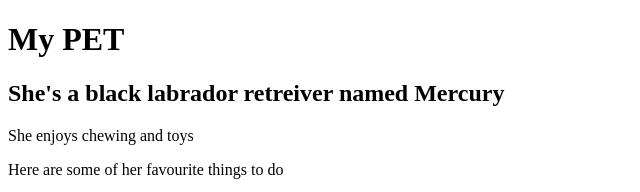
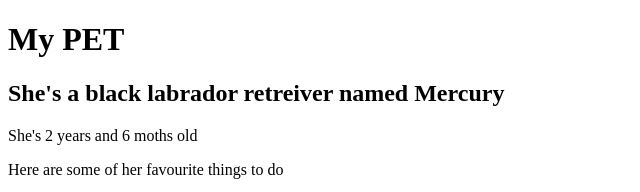
Before and after one commit to ChelseaOwiti/Websitesss, a plain HTML site: page petwebsite.html in a window 1280 px wide. Shown: the top 192 px of the page, 0-640 px from the left. Drawn offline with Linux system fonts and the light colour scheme.

Commit message:
new pet characteristic

```diff
--- a/petwebsite.html
+++ b/petwebsite.html
@@ -6,7 +6,7 @@
   <body>
     <h1>My PET</h1>
     <h2>She's a black labrador retreiver named Mercury</h2>
-    <p>She enjoys chewing and toys</p>
+    <p>She's 2 years and 6 moths old</p>
 
   <p>Here are some of her favourite things to do</p>
   <ol>
```
